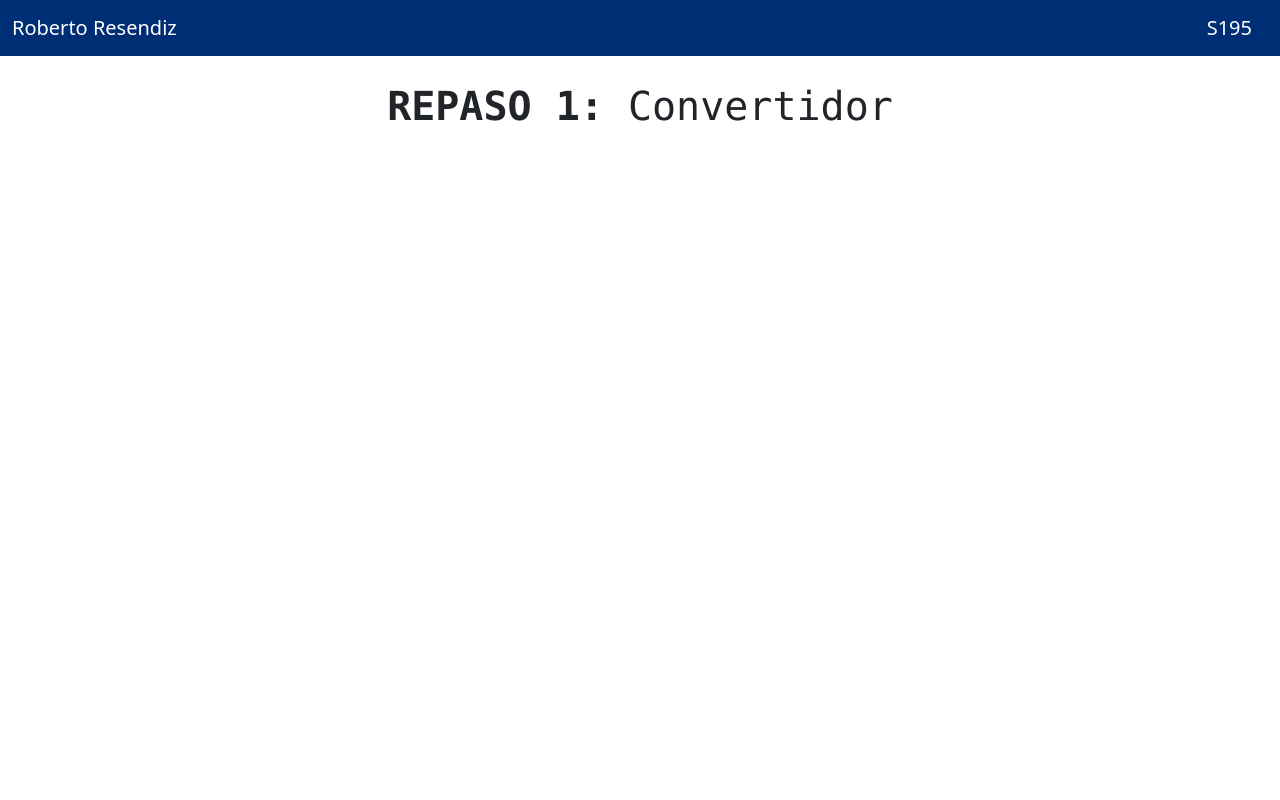
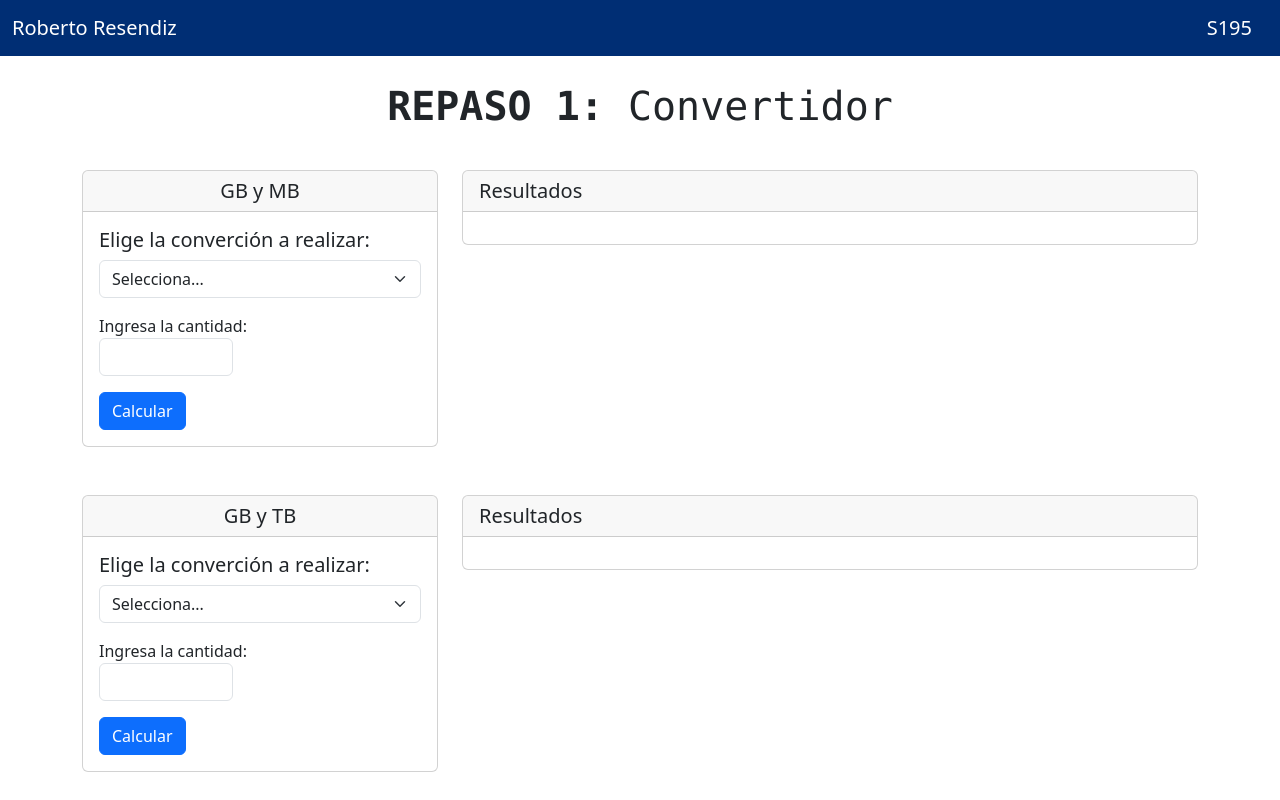
Before and after one commit to ROBERTORESENDIZ/S195PW, a Laravel app: page /repaso1 in a window 1280 px wide. Run offline with Laravel 12, Linux system fonts and the light colour scheme; style sheets or scripts are compiled from the project's sources.

Commit message:
Creación de convertidor
Se creo el convertidor utilizando plantillas, compontes,  controladores y request.

```diff
--- a/practicaRepasos/app/Http/Controllers/Controller.php
+++ b/practicaRepasos/app/Http/Controllers/Controller.php
@@ -4,5 +4,5 @@ namespace App\Http\Controllers;
 
 abstract class Controller
 {
-    //
+
 }
--- /dev/null
+++ b/practicaRepasos/app/Http/Controllers/repasoConvertidor.php
@@ -0,0 +1,49 @@
+<?php
+
+namespace App\Http\Controllers;
+
+use Illuminate\Http\Request;
+
+class repasoConvertidor extends Controller
+{
+    //Metodo para rendizar la vista
+    public function vista (){
+        return view('repaso1');
+    }
+
+
+    // Metodo para conversiones entre MB y GB.
+    public function proceso1 (Request $valores){
+
+        if($valores->get('TipoC')==1){
+            // Conversion de MB a GB
+            $vf = ($valores->get('Cantidad'))/1000;
+            $texto = $valores->get('Cantidad')." MB equivale a ".$vf." GB";
+
+        } elseif ($valores->get('TipoC')==2){
+            // Conversion de GB a MB
+            $vf = ($valores->get('Cantidad'))*1000;
+            $texto = $valores->get('Cantidad')." GB equivale a ".$vf." MB";
+        }
+
+        return view('repaso1',['resultado' => $texto]);
+    }
+
+
+    // Metodo para conversiones entre GB y TB.
+    public function proceso2 (Request $valores){
+
+        if($valores->get('TipoC')==1){
+            // Conversion de GB a TB
+            $vf = ($valores->get('Cantidad'))/1000;
+            $texto = $valores->get('Cantidad')." GB equivale a ".$vf." TB";
+
+        } elseif ($valores->get('TipoC')==2){
+            // Conversion de TB a GB
+            $vf = ($valores->get('Cantidad'))*1000;
+            $texto = $valores->get('Cantidad')." TB equivale a ".$vf." GB";
+        }
+
+        return view('repaso1',['resultado' => $texto]);
+    }
+}
--- /dev/null
+++ b/practicaRepasos/app/View/Components/Convertidor.php
@@ -0,0 +1,31 @@
+<?php
+
+namespace App\View\Components;
+
+use Closure;
+use Illuminate\Contracts\View\View;
+use Illuminate\View\Component;
+
+class Convertidor extends Component
+{
+    //Atributos del componente
+    public $titulo;
+    public $conversion1;
+    public $conversion2;
+    public $tipo;
+
+    //Asiganción de valores al instanciar el componente
+    public function __construct($t, $c1, $c2, $tp)
+    {
+        $this->titulo = $t;
+        $this->conversion1 = $c1;
+        $this->conversion2 = $c2;
+        $this->tipo = $tp;
+
+    }
+
+    public function render(): View|Closure|string
+    {
+        return view('components.convertidor');
+    }
+}
--- /dev/null
+++ b/practicaRepasos/app/View/Components/alertConvertidor.php
@@ -0,0 +1,25 @@
+<?php
+
+namespace App\View\Components;
+
+use Closure;
+use Illuminate\Contracts\View\View;
+use Illuminate\View\Component;
+
+class alertConvertidor extends Component
+{
+    //Atributos del componente
+    public $resultado;
+
+    //Asiganción de valores al instanciar el componente
+    public function __construct($r)
+    {
+        $this->resultado =  $r;
+    }
+
+
+    public function render(): View|Closure|string
+    {
+        return view('components.alert-convertidor');
+    }
+}
--- /dev/null
+++ b/practicaRepasos/resources/views/components/alert-convertidor.blade.php
@@ -0,0 +1,4 @@
+<div class="alert alert-success  alert-dismissible fade show" role="alert">
+    <strong>{{ $resultado }}</strong>
+    <button type="button" class="btn-close" data-bs-dismiss="alert" aria-label="Close"></button>
+</div>
--- /dev/null
+++ b/practicaRepasos/resources/views/components/convertidor.blade.php
@@ -0,0 +1,24 @@
+<div class="col-4">
+    <div class="card">
+        <h5 class="card-header text-center">{{ $titulo }}</h5>
+        <div class="card-body">
+            <h5 class="card-title">Elige la converción a realizar:</h5>
+
+            <form action="/proceso{{ $tipo }}" method="POST">
+                @csrf
+                <select name="TipoC" class="form-select" id="" required>
+                <option value="" >Selecciona...</option>
+                <option value="1">{{ $conversion1 }}</option>
+                <option value="2">{{ $conversion2 }}</option>
+            </select>
+
+            <label for="">Ingresa la cantidad:</label>
+            <div class="col-5">
+                <input name="Cantidad" type="text" class="form-control col-2" required>
+            </div>
+
+            <button class="btn btn-primary text-ceenter" type="submit">Calcular</button>
+            </form>
+        </div>
+    </div>
+</div>
--- a/practicaRepasos/resources/views/repaso1.blade.php
+++ b/practicaRepasos/resources/views/repaso1.blade.php
@@ -1,7 +1,63 @@
+<!-- Herencia de plantilla -->
 @extends('layouts.plantillaBase')
+
+<!-- Secciones que se renderizan sobre la plantilla  -->
 @section('apartado','REPASO 1')
 @section('repaso','REPASO 1: ')
 @section('titulo','Convertidor')
+
 @section('contenedor')
+    <!-- Contenedor principal -->
+    <div class="container">
 
+        <!-- Estilos para seccionar corectamente la vista -->
+        <style>
+        .card{
+            margin-top: 4vh;
+            margin-bottom: 2vh;
+        }
+        label{
+            margin-top: 2vh;
+        }
+        .form-control{
+            margin-bottom: 2vh;
+        }
+        </style>
+
+
+        <div class="row">
+
+            <!-- Componente que genera la card para realizar la converción entre MB y GB -->
+            <x-Convertidor t="GB y MB" c1="De MB a GB" c2="De GB a MB" tp="1"></x-Convertidor>
+
+            <!-- Seccion ppara mostrar el resultado de la converción realizada -->
+            <div class="col-8">
+                <div class="card">
+                    <h5 class="card-header">Resultados</h5>
+                    <div class="card-body">
+                        <!-- Componente que genera la el alrt para mostrar la converción -->
+                        @if(request()->routeIs('PROCESO1'))
+                            <x-alertConvertidor r="{{ $resultado}}"></x-alertConvertidor>
+                        @endif
+                    </div>
+                </div>
+            </div>
+
+            <!-- Componente que genera la card para realizar la converción entre GB y TB-->
+            <x-Convertidor t="GB y TB" c1="De GB a TB" c2="De TB a GB" tp="2"></x-Convertidor>
+
+            <!-- Seccion para mostrar el resultado de la converción realizada -->
+            <div class="col-8">
+                <div class="card">
+                    <h5 class="card-header">Resultados</h5>
+                    <div class="card-body">
+                         <!-- Componente que genera la el alrt para mostrar la converción -->
+                        @if(request()->routeIs('PROCESO2'))
+                            <x-alertConvertidor r="{{ $resultado}}"></x-alertConvertidor>
+                        @endif
+                    </div>
+                </div>
+            </div>
+        </div>
+    </div>
 @endsection
--- a/practicaRepasos/routes/web.php
+++ b/practicaRepasos/routes/web.php
@@ -1,6 +1,7 @@
 <?php
 
 use Illuminate\Support\Facades\Route;
+use App\Http\Controllers\repasoConvertidor;
 
 // Route::get('/', function () {
 //     return view('welcome');
@@ -8,4 +9,6 @@ use Illuminate\Support\Facades\Route;
 
 
 Route::view('/','portada')->name('portada');
-Route::view('/repaso1','repaso1')->name('REPASO1');
+Route::get('/repaso1',[repasoConvertidor::class,'vista'])->name('REPASO1');
+Route::post('/proceso1',[repasoConvertidor::class,'proceso1'])->name('PROCESO1');
+Route::post('/proceso2',[repasoConvertidor::class,'proceso2'])->name('PROCESO2');
```
